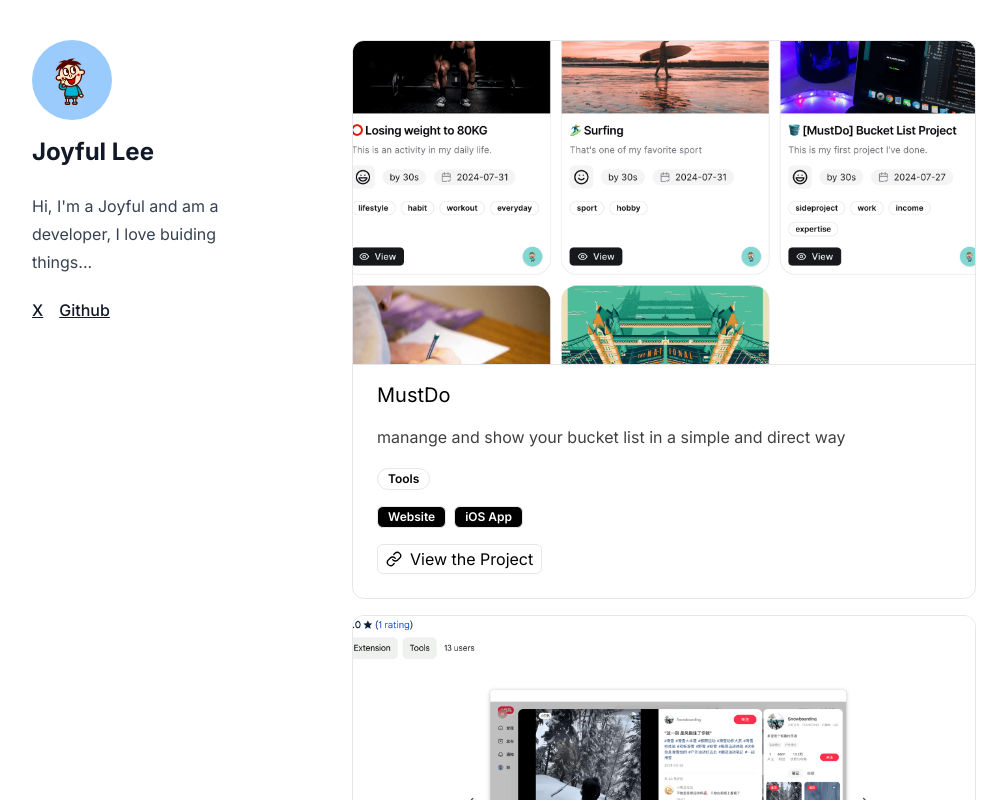
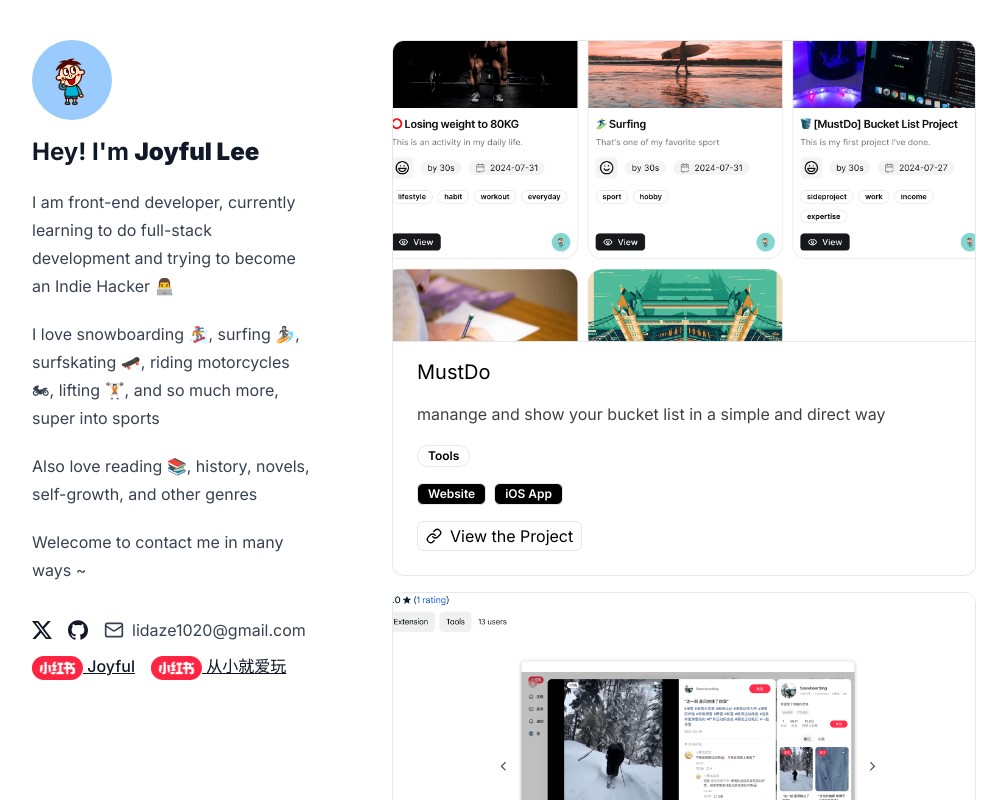
Before and after one commit to lidaze/joyful-home, a Next.js app: page / in a window 1280 px wide. Shown: the top 800 px of the page, without its empty margins (136-1143 px from the left). Built offline with nearby package versions, Linux system fonts and the light colour scheme.

Commit message:
[feat] update personal info

```diff
--- a/app/page.tsx
+++ b/app/page.tsx
@@ -4,7 +4,7 @@
 export default function Home() {
   return (
     <main className="flex min-h-screen max-w-screen-lg mx-auto justify-between">
-      <PersonalInfo className="w-80 p-10" />
+      <PersonalInfo className="w-[360px] p-10" />
       <Projects className="flex-1 p-10" />
     </main>
   );
--- /dev/null
+++ b/components/icons.tsx
@@ -0,0 +1,34 @@
+import clsx from "clsx";
+import Image from "next/image";
+import xiaohongshuIcon from "@/public/xiaohongshu.png";
+
+export type IconProps = React.HTMLAttributes<SVGElement>;
+
+export const Icons = {
+  xiaohongshu: ({ className }: { className?: string }) => (
+    <Image
+      className={clsx("inline-block", className)}
+      height={24}
+      src={xiaohongshuIcon}
+      alt="小红书"
+    />
+  ),
+  x: (props: IconProps) => (
+    <svg viewBox="0 0 24 24" xmlns="http://www.w3.org/2000/svg" {...props}>
+      <title>X</title>
+      <path
+        fill="currentColor"
+        d="M18.901 1.153h3.68l-8.04 9.19L24 22.846h-7.406l-5.8-7.584-6.638 7.584H.474l8.6-9.83L0 1.154h7.594l5.243 6.932ZM17.61 20.644h2.039L6.486 3.24H4.298Z"
+      />
+    </svg>
+  ),
+  github: (props: IconProps) => (
+    <svg viewBox="0 0 24 24" xmlns="http://www.w3.org/2000/svg" {...props}>
+      <title>GitHub</title>
+      <path
+        fill="currentColor"
+        d="M12 .297c-6.63 0-12 5.373-12 12 0 5.303 3.438 9.8 8.205 11.385.6.113.82-.258.82-.577 0-.285-.01-1.04-.015-2.04-3.338.724-4.042-1.61-4.042-1.61C4.422 18.07 3.633 17.7 3.633 17.7c-1.087-.744.084-.729.084-.729 1.205.084 1.838 1.236 1.838 1.236 1.07 1.835 2.809 1.305 3.495.998.108-.776.417-1.305.76-1.605-2.665-.3-5.466-1.332-5.466-5.93 0-1.31.465-2.38 1.235-3.22-.135-.303-.54-1.523.105-3.176 0 0 1.005-.322 3.3 1.23.96-.267 1.98-.399 3-.405 1.02.006 2.04.138 3 .405 2.28-1.552 3.285-1.23 3.285-1.23.645 1.653.24 2.873.12 3.176.765.84 1.23 1.91 1.23 3.22 0 4.61-2.805 5.625-5.475 5.92.42.36.81 1.096.81 2.22 0 1.606-.015 2.896-.015 3.286 0 .315.21.69.825.57C20.565 22.092 24 17.592 24 12.297c0-6.627-5.373-12-12-12"
+      />
+    </svg>
+  ),
+};
--- a/components/personal-info.tsx
+++ b/components/personal-info.tsx
@@ -3,6 +3,8 @@
 import Link from "next/link";
 import Image from "next/image";
 import avatar from "@/public/avatar.jpg";
+import { Icons } from "./icons";
+import { Mail } from "lucide-react";
 
 const { personal } = data;
 
@@ -15,11 +17,37 @@
     <div className={clsx("flex flex-col gap-y-4", className)}>
       <Image className="rounded-full size-20" src={avatar} alt="avatar" />
       <article className="prose">
-        <h2 className="">{personal.name}</h2>
-        <p className="">{personal.description}</p>
-        <div className="flex gap-x-4">
-          <Link href={personal.links.twitter}>X</Link>
-          <Link href={personal.links.github}>Github</Link>
+        <h2 className="mb-5">
+          Hey! I&apos;m <b>{personal.name}</b>
+        </h2>
+        <div className="">
+          {personal.desc.map((item, i) => (
+            <p className="" key={i}>
+              {item}
+            </p>
+          ))}
+        </div>
+        <div className="mt-8">
+          <div className="flex gap-x-4 items-center">
+            <Link href={personal.links.twitter} target="__blank">
+              <Icons.x className="size-5" />
+            </Link>
+            <Link href={personal.links.github} target="__blank">
+              <Icons.github className="size-5" />
+            </Link>
+            <span className="inline-flex items-center gap-x-2">
+              <Mail className="size-5" />
+              lidaze1020@gmail.com
+            </span>
+          </div>
+          <div className="flex gap-x-4 mt-2">
+            <Link href={personal.links.xiaohongshu1} target="__blank">
+              <Icons.xiaohongshu className="not-prose" /> Joyful
+            </Link>
+            <Link href={personal.links.xiaohongshu2} target="__blank">
+              <Icons.xiaohongshu className="not-prose" /> 从小就爱玩
+            </Link>
+          </div>
         </div>
       </article>
     </div>
--- a/consts/personal-info.tsx
+++ b/consts/personal-info.tsx
@@ -8,10 +8,18 @@
 export const data = {
   personal: {
     name: "Joyful Lee",
-    description: "Hi, I'm a Joyful and am a developer, I love buiding things... ",
+    desc: [
+      "I am front-end developer, currently learning to do full-stack development and trying to become an Indie Hacker 👨‍💻",
+      "I love snowboarding 🏂, surfing 🏄🏻, surfskating 🛹, riding motorcycles 🏍, lifting 🏋🏻, and so much more, super into sports",
+      "Also love reading 📚, history, novels, self-growth, and other genres",
+      "Welecome to contact me in many ways ~",
+    ],
     links: {
+      email: "lidaze1020@gmail.com",
+      twitter: "https://x.com/joyful_ze",
       github: "https://github.com/lidaze",
-      twitter: "https://x.com/joyful_ze",
+      xiaohongshu1: "https://www.xiaohongshu.com/user/profile/5515620aa46e96326581f0e6",
+      xiaohongshu2: "https://www.xiaohongshu.com/user/profile/614f43620000000002018078",
     },
   },
   projects: [
```
Also changed, not shown: public/xiaohongshu.png (added).
